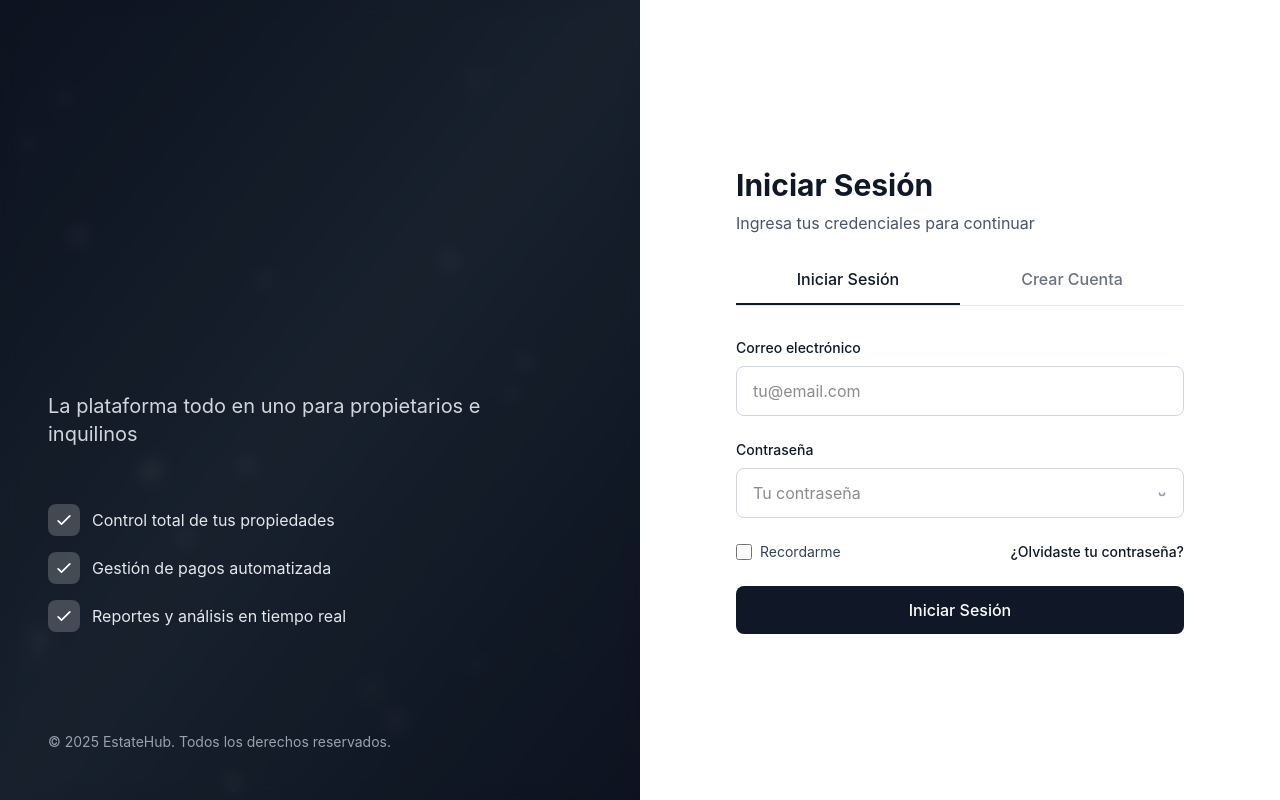
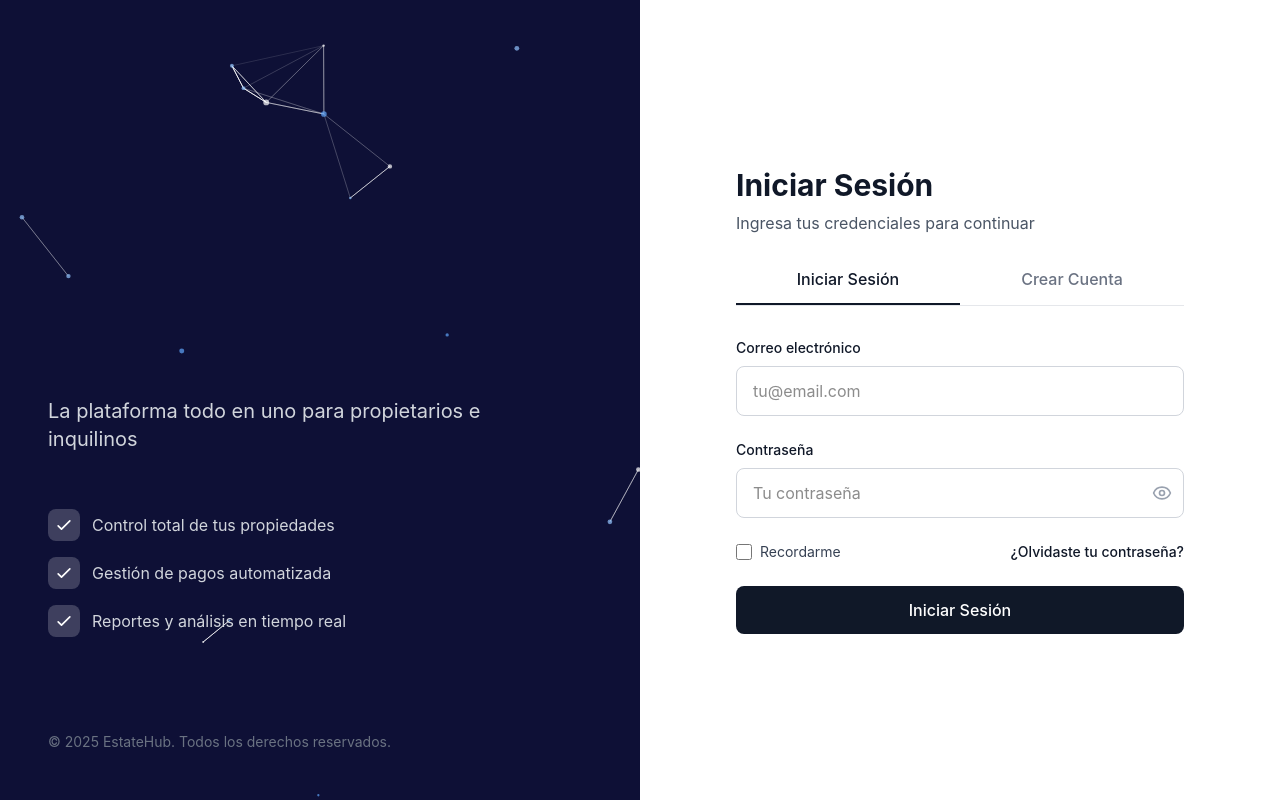
Before and after one commit to AmiiGood/estateHub_frontend, a React (Vite) app: page / in a window 1280 px wide. Built offline with nearby package versions, Linux system fonts and the light colour scheme.

Commit message:
update: login/register mejorados

```diff
--- a/dev-dist/sw.js
+++ b/dev-dist/sw.js
@@ -82,7 +82,7 @@ define(['./workbox-54d0af47'], (function (workbox) { 'use strict';
     "revision": "3ca0b8505b4bec776b69afdba2768812"
   }, {
     "url": "index.html",
-    "revision": "0.uu77mi0ncno"
+    "revision": "0.elrqh5an2gg"
   }], {});
   workbox.cleanupOutdatedCaches();
   workbox.registerRoute(new workbox.NavigationRoute(workbox.createHandlerBoundToURL("index.html"), {
--- a/src/pages/Login.jsx
+++ b/src/pages/Login.jsx
@@ -1,12 +1,26 @@
-import { useState } from "react";
+import { useState, useEffect } from "react";
 import { useAuth } from "../contexts/AuthContext";
-import estateHubLogo from "../assets/estateHubLogoOscuro.png";
+import estateHubLogo from "../assets/estateHubLogoFullWhite.png";
+import Particles, { initParticlesEngine } from "@tsparticles/react";
+import { loadSlim } from "@tsparticles/slim";
+import { Eye, EyeClosed } from "lucide-react";
+
+
 
 const Login = ({ onToggleView }) => {
   const { login, loading } = useAuth();
   const [formData, setFormData] = useState({ email: "", password: "" });
   const [error, setError] = useState("");
   const [showPassword, setShowPassword] = useState(false);
+  const [engineReady, setEngineReady] = useState(false);
+
+
+  useEffect(() => {
+    initParticlesEngine(async (engine) => {
+      await loadSlim(engine);
+    }).then(() => setEngineReady(true));
+  }, []);
+
 
   const handleChange = (e) => {
     setFormData({ ...formData, [e.target.name]: e.target.value });
@@ -25,41 +39,59 @@ const Login = ({ onToggleView }) => {
 
   return (
     <div className="min-h-screen flex">
-      <div className="hidden lg:flex lg:w-1/2 relative overflow-hidden bg-gradient-to-br from-gray-900 via-gray-800 to-gray-900">
-        <div className="absolute inset-0 overflow-hidden opacity-20">
-          {[...Array(20)].map((_, i) => (
-            <div
-              key={i}
-              className="absolute text-white text-opacity-60 animate-float"
-              style={{
-                top: `${Math.random() * 100}%`,
-                left: `${Math.random() * 100}%`,
-                animationDelay: `${Math.random() * 8}s`,
-                animationDuration: `${10 + Math.random() * 10}s`,
-                transform: `scale(${0.6 + Math.random() * 0.8})`,
-              }}
-            >
-              <svg
-                xmlns="http://www.w3.org/2000/svg"
-                width="20"
-                height="20"
-                fill="currentColor"
-                viewBox="0 0 24 24"
-              >
-                <path d="M13 11h8v2h-8v8h-2v-8H3v-2h8V3h2v8z" />
-              </svg>
-            </div>
-          ))}
-        </div>
-
-        <div className="absolute inset-0 bg-black/20 backdrop-blur-sm"></div>
+      {/* PANEL IZQUIERDO */}
+      <div className="hidden lg:flex lg:w-1/2 relative overflow-hidden min-h-screen bg-[#0e1036]">
+        {engineReady && (
+          <Particles
+            id="tsparticles"
+            className="absolute inset-0"
+            options={{
+              background: {
+                color: { value: "#0e1036" },
+              },
+              fullScreen: { enable: false },
+              fpsLimit: 60,
+              particles: {
+                number: {
+                  value: 70,
+                  density: { enable: true, area: 800 },
+                },
+                color: { value: ["#ffffff", "#60a5fa", "#93c5fd"] },
+                opacity: { value: 0.7 },
+                size: { value: { min: 1, max: 3 } },
+                move: {
+                  enable: true,
+                  speed: 0.6,
+                  direction: "none",
+                  random: true,
+                  straight: false,
+                  outModes: "out",
+                },
+                links: {
+                  enable: true,
+                },
+                shape: { type: "circle" },
+              },
+              interactivity: {
+                events: {
+                  onHover: { enable: true, mode: "repulse" },
+                  resize: true,
+                },
+                modes: {
+                  repulse: { distance: 100, duration: 0.3 },
+                },
+              },
+              detectRetina: true,
+            }}
+          />
+        )}
 
         <div className="relative z-10 flex flex-col justify-between p-12 text-white w-full">
           <div className="flex items-center mb-10">
             <img
               src={estateHubLogo}
               alt="EstateHubLogo"
-              className="w-48 drop-shadow-lg animate-fadeIn"
+              className="w-60 drop-shadow-lg animate-fadeIn"
             />
           </div>
 
@@ -93,17 +125,18 @@ const Login = ({ onToggleView }) => {
                       />
                     </svg>
                   </div>
-                  <span className="text-gray-200">{text}</span>
+                  <span className="text-gray-300">{text}</span>
                 </div>
               ))}
             </div>
           </div>
 
-          <div className="text-sm text-gray-400 mt-12">
+          <div className="text-sm text-gray-500 mt-12">
             © 2025 EstateHub. Todos los derechos reservados.
           </div>
         </div>
       </div>
+
 
       <div className="w-full lg:w-1/2 flex items-center justify-center p-8 bg-white">
         <div className="w-full max-w-md space-y-8">
@@ -178,29 +211,14 @@ const Login = ({ onToggleView }) => {
                   onClick={() => setShowPassword(!showPassword)}
                   className="absolute inset-y-0 right-0 pr-3 flex items-center"
                 >
-                  <svg
-                    className="h-5 w-5 text-gray-400 hover:text-gray-600"
-                    fill="none"
-                    stroke="currentColor"
-                    viewBox="0 0 24 24"
-                  >
-                    {showPassword ? (
-                      <path
-                        strokeLinecap="round"
-                        strokeLinejoin="round"
-                        strokeWidth={2}
-                        d="M13.875 18.825A10.05 10.05 0 0112 19"
-                      />
-                    ) : (
-                      <path
-                        strokeLinecap="round"
-                        strokeLinejoin="round"
-                        strokeWidth={2}
-                        d="M15 12a3 3 0 11-6 0"
-                      />
-                    )}
-                  </svg>
+                  {showPassword ? (
+                    <EyeClosed className="h-5 w-5 text-gray-400 hover:text-gray-600" />
+                  ) : (
+                    <Eye className="h-5 w-5 text-gray-400 hover:text-gray-600" />
+                  )}
                 </button>
+
+
               </div>
             </div>
 
--- a/src/pages/Register.jsx
+++ b/src/pages/Register.jsx
@@ -1,6 +1,10 @@
-import { useState } from "react";
+import { useState, useEffect } from "react";
 import { useAuth } from "../contexts/AuthContext";
-import estateHubLogo from "../assets/estateHubLogoOscuro.png";
+import estateHubLogo from "../assets/estateHubLogoFullWhite.png";
+import Particles, { initParticlesEngine } from "@tsparticles/react";
+import { loadSlim } from "@tsparticles/slim";
+import { Eye, EyeClosed } from "lucide-react";
+
 
 const Register = ({ onToggleView }) => {
   const { register, loading } = useAuth();
@@ -12,6 +16,14 @@ const Register = ({ onToggleView }) => {
   });
   const [error, setError] = useState("");
   const [showPassword, setShowPassword] = useState(false);
+  const [engineReady, setEngineReady] = useState(false);
+
+  useEffect(() => {
+    initParticlesEngine(async (engine) => {
+      await loadSlim(engine);
+    }).then(() => setEngineReady(true));
+  }, []);
+
 
   const handleChange = (e) => {
     setFormData({ ...formData, [e.target.name]: e.target.value });
@@ -38,41 +50,58 @@ const Register = ({ onToggleView }) => {
 
   return (
     <div className="min-h-screen flex">
-      <div className="hidden lg:flex lg:w-1/2 relative overflow-hidden bg-gradient-to-br from-gray-900 via-gray-800 to-gray-900">
-        <div className="absolute inset-0 overflow-hidden opacity-20">
-          {[...Array(20)].map((_, i) => (
-            <div
-              key={i}
-              className="absolute text-white text-opacity-60 animate-float"
-              style={{
-                top: `${Math.random() * 100}%`,
-                left: `${Math.random() * 100}%`,
-                animationDelay: `${Math.random() * 8}s`,
-                animationDuration: `${10 + Math.random() * 10}s`,
-                transform: `scale(${0.6 + Math.random() * 0.8})`,
-              }}
-            >
-              <svg
-                xmlns="http://www.w3.org/2000/svg"
-                width="20"
-                height="20"
-                fill="currentColor"
-                viewBox="0 0 24 24"
-              >
-                <path d="M13 11h8v2h-8v8h-2v-8H3v-2h8V3h2v8z" />
-              </svg>
-            </div>
-          ))}
-        </div>
-
-        <div className="absolute inset-0 bg-black/20 backdrop-blur-sm"></div>
+      <div className="hidden lg:flex lg:w-1/2 relative overflow-hidden min-h-screen bg-[#0e1036]">
+        {engineReady && (
+          <Particles
+            id="tsparticles"
+            className="absolute inset-0"
+            options={{
+              background: {
+                color: { value: "#0e1036" },
+              },
+              fullScreen: { enable: false },
+              fpsLimit: 60,
+              particles: {
+                number: {
+                  value: 70,
+                  density: { enable: true, area: 800 },
+                },
+                color: { value: ["#ffffff", "#60a5fa", "#93c5fd"] },
+                opacity: { value: 0.7 },
+                size: { value: { min: 1, max: 3 } },
+                move: {
+                  enable: true,
+                  speed: 0.6,
+                  direction: "none",
+                  random: true,
+                  straight: false,
+                  outModes: "out",
+                },
+                links: {
+                  enable: true,
+                },
+                shape: { type: "circle" },
+              },
+              interactivity: {
+                events: {
+                  onHover: { enable: true, mode: "repulse" },
+                  resize: true,
+                },
+                modes: {
+                  repulse: { distance: 100, duration: 0.3 },
+                },
+              },
+              detectRetina: true,
+            }}
+          />
+        )}
 
         <div className="relative z-10 flex flex-col justify-between p-12 text-white w-full">
           <div className="flex items-center mb-10">
             <img
               src={estateHubLogo}
               alt="EstateHubLogo"
-              className="w-48 drop-shadow-lg animate-fadeIn"
+              className="w-60 drop-shadow-lg animate-fadeIn"
             />
           </div>
 
@@ -106,13 +135,13 @@ const Register = ({ onToggleView }) => {
                       />
                     </svg>
                   </div>
-                  <span className="text-gray-200">{text}</span>
+                  <span className="text-gray-300">{text}</span>
                 </div>
               ))}
             </div>
           </div>
 
-          <div className="text-sm text-gray-400 mt-12">
+          <div className="text-sm text-gray-500 mt-12">
             © 2025 EstateHub. Todos los derechos reservados.
           </div>
         </div>
@@ -206,28 +235,11 @@ const Register = ({ onToggleView }) => {
                   onClick={() => setShowPassword(!showPassword)}
                   className="absolute inset-y-0 right-0 pr-3 flex items-center"
                 >
-                  <svg
-                    className="h-5 w-5 text-gray-400 hover:text-gray-600"
-                    fill="none"
-                    stroke="currentColor"
-                    viewBox="0 0 24 24"
-                  >
-                    {showPassword ? (
-                      <path
-                        strokeLinecap="round"
-                        strokeLinejoin="round"
-                        strokeWidth={2}
-                        d="M13.875 18.825A10.05 10.05 0 0112 19"
-                      />
-                    ) : (
-                      <path
-                        strokeLinecap="round"
-                        strokeLinejoin="round"
-                        strokeWidth={2}
-                        d="M15 12a3 3 0 11-6 0"
-                      />
-                    )}
-                  </svg>
+                  {showPassword ? (
+                    <EyeClosed className="h-5 w-5 text-gray-400 hover:text-gray-600" />
+                  ) : (
+                    <Eye className="h-5 w-5 text-gray-400 hover:text-gray-600" />
+                  )}
                 </button>
               </div>
             </div>
```
Also changed, not shown: package.json (+7 -1 lines), src/assets/estateHubLogoFullWhite.png (added), 1 other file (tests, documents, lock files or other folders).
